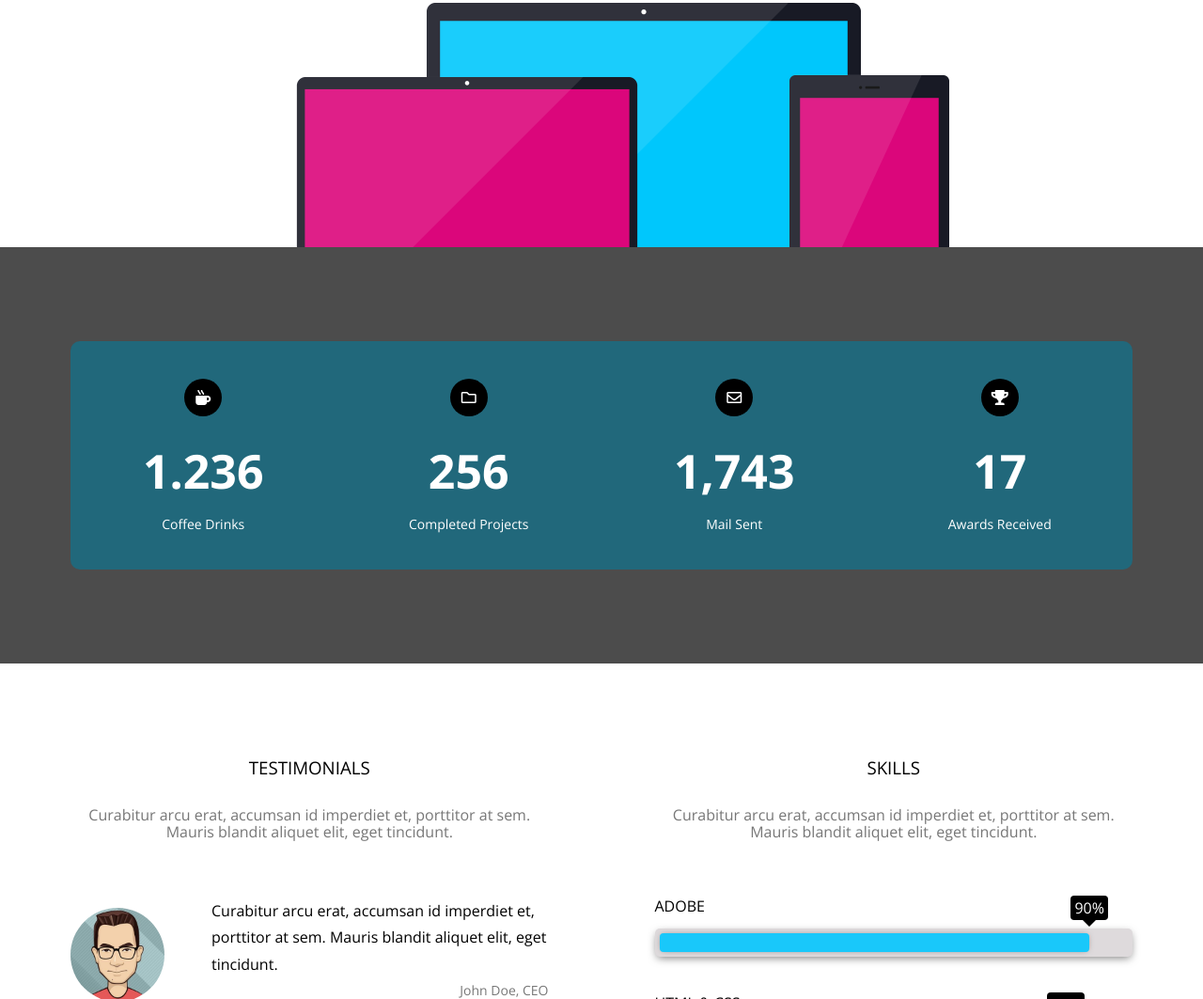
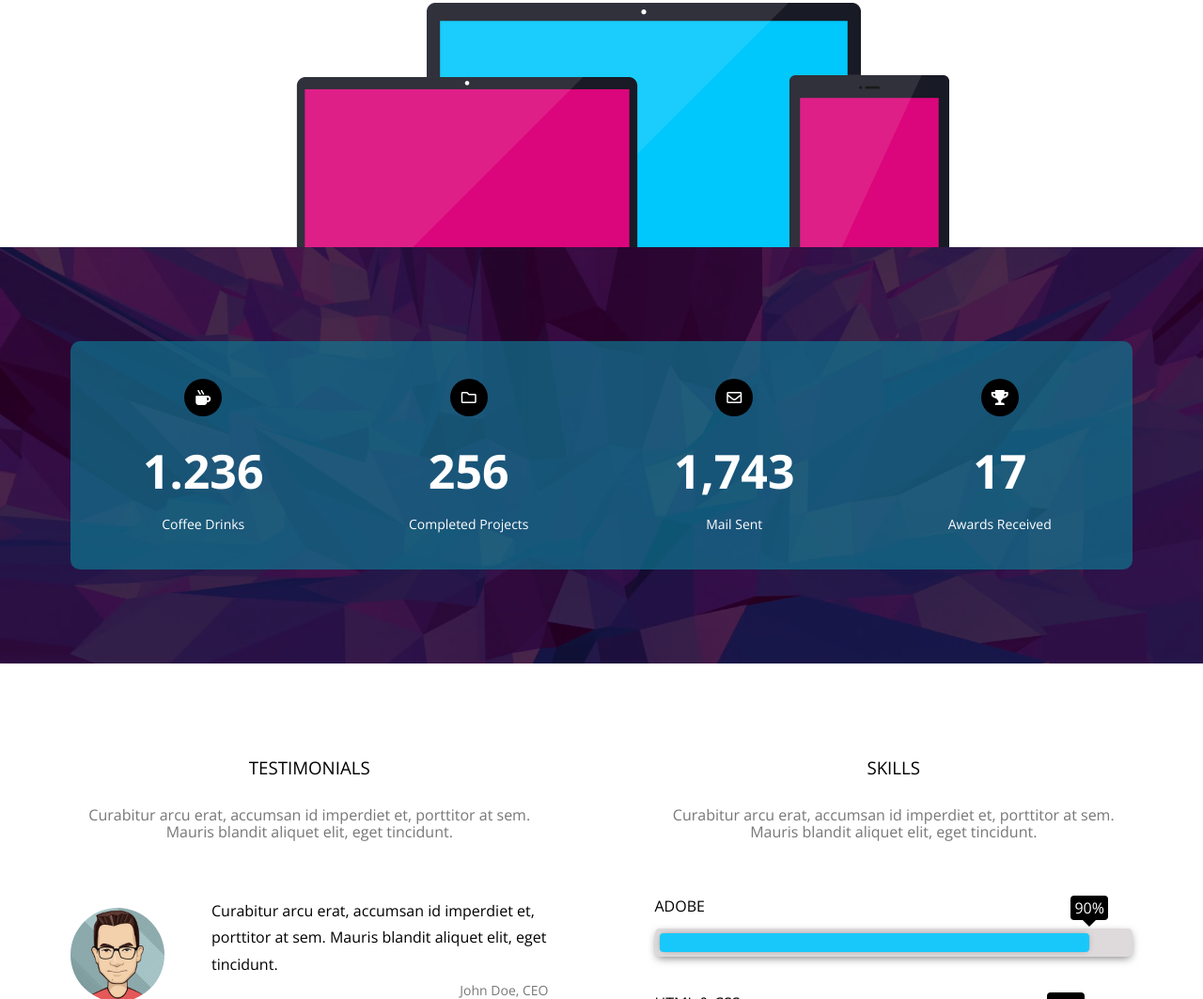
Before and after one commit to has-3/Template-two-2, a plain HTML site: page index.html in a window 1280 px wide. Shown: the part 4516-5579 px from the top of the page at 94% size. Drawn offline with nearby package versions, Linux system fonts and the light colour scheme; the site is published under a folder, as on GitHub Pages, so addresses that start at the root find nothing.

Commit message:
Update kasper.css

```diff
--- a/css/kasper.css
+++ b/css/kasper.css
@@ -877,7 +877,7 @@ header nav #searchButton:checked ~ .iconMenu {
   text-align: center;
   width: 100%;
   background-size: cover;
-  background-image: url(/images/stats.png);
+  background-image: url(../images/stats.png);
   position: relative;
 }
 .stats::before {
```
